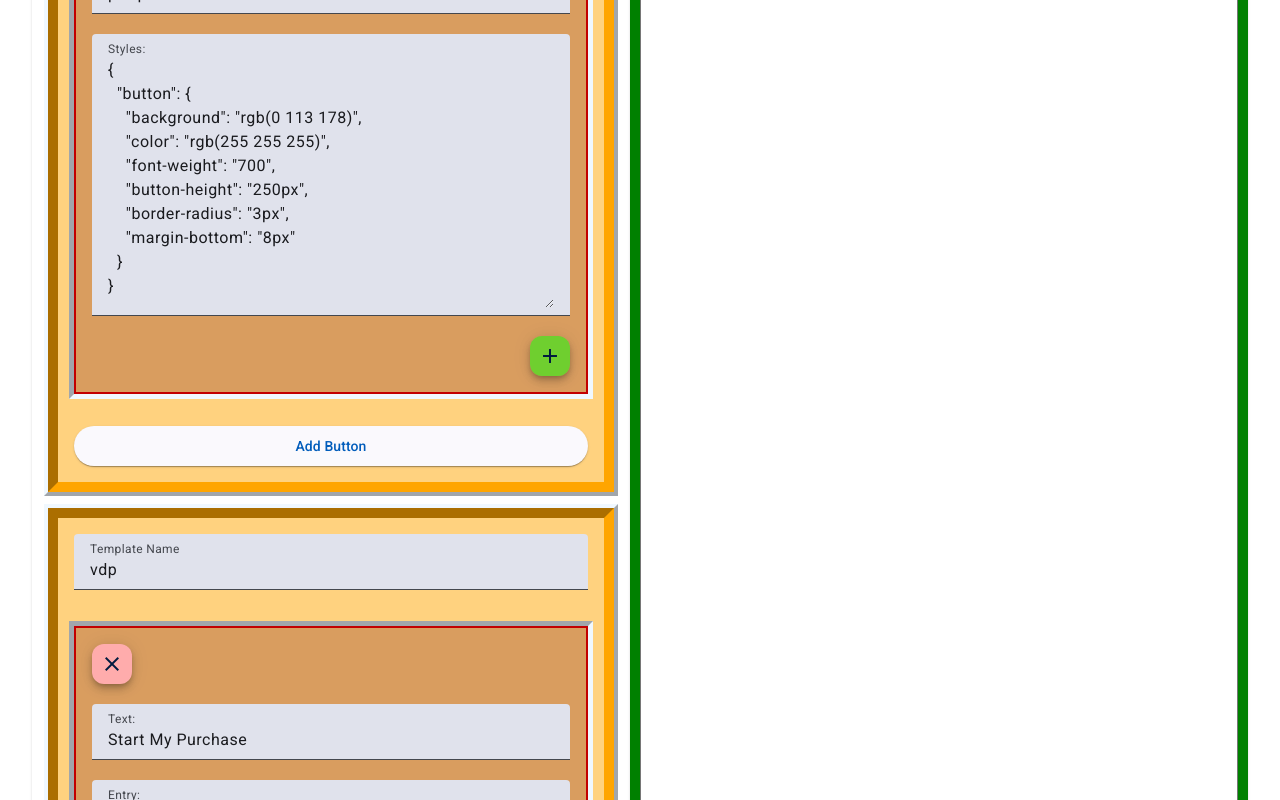
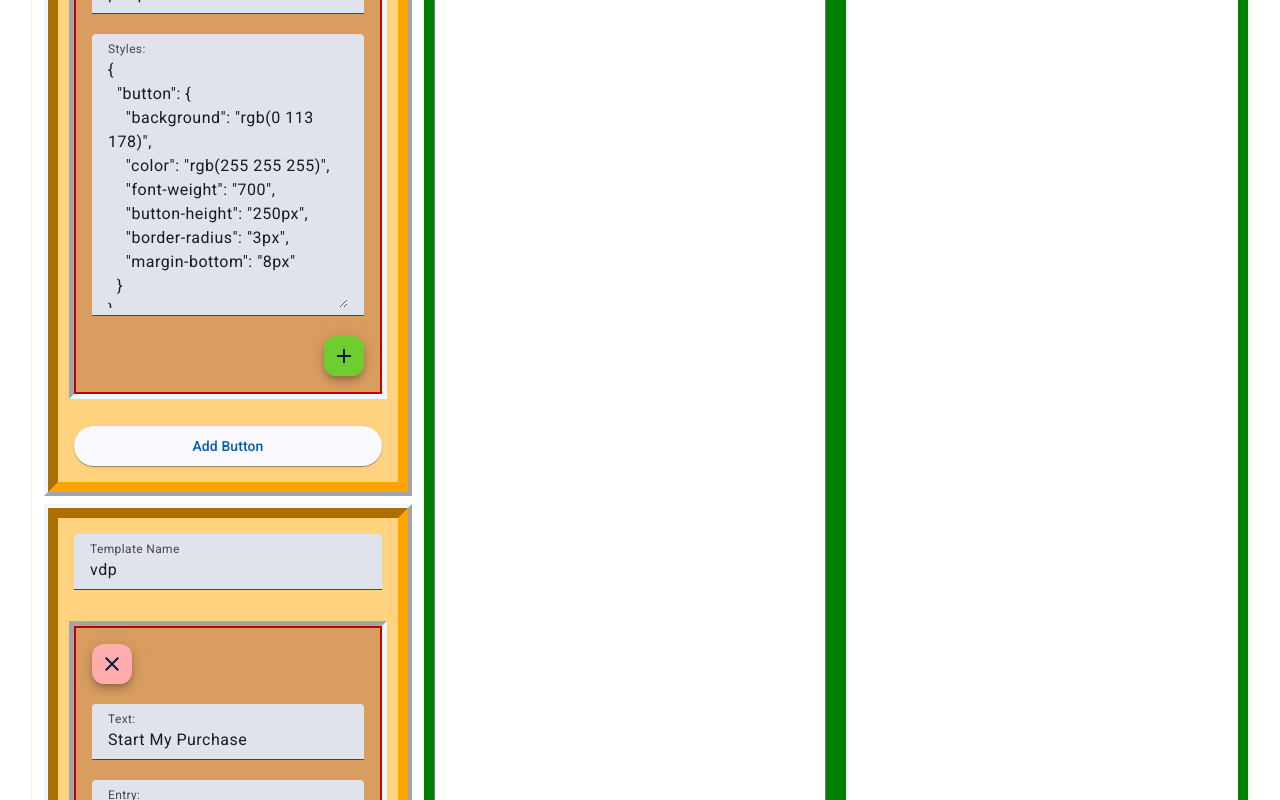
Before and after one commit to brutalnessities/brutalnessities.github.io, an Angular app: page /config-builder in a window 1280 px wide. Shown: the part 1826-2626 px from the top of the page. Built offline with nearby package versions, Linux system fonts and the light colour scheme.

Commit message:
preview is formatted correctly

```diff
--- a/src/app/routes/config-builder/config-builder.component.html
+++ b/src/app/routes/config-builder/config-builder.component.html
@@ -50,5 +50,8 @@
     <mat-card class="preview">
       <textarea>{{ json }}</textarea>
     </mat-card>
+
+    <mat-card class="preview">
+    </mat-card>
   </div>
 <!-- </mat-card> -->
--- a/src/app/routes/config-builder/config-builder.component.ts
+++ b/src/app/routes/config-builder/config-builder.component.ts
@@ -17,7 +17,7 @@ export class ConfigBuilderComponent implements OnInit {
           new FormGroup({
             text: new FormControl<string>('', []),
             entry: new FormControl<string>('', []),
-            styles: new FormControl<string>('', []),
+            styles: new FormControl<string | any>('', []),
           }),
         ]),
       }),
@@ -31,7 +31,20 @@ export class ConfigBuilderComponent implements OnInit {
   }
 
   get json() {
-    const value = this.config.value;
+    const value = this.config.controls.templates.value.map((one) => {
+      return {
+        template: one.template,
+        style: one.style,
+        buttons: !one.buttons ? [] : one.buttons.map((two) => {
+          return {
+            text: two.text,
+            entry: two.entry,
+            styles: JSON.parse(two.styles),
+            };
+          }
+        ),
+      }
+    });
     return JSON.stringify(value, null, 2);
     // return JSON.stringify(this.config, null, 2);
   }
```
